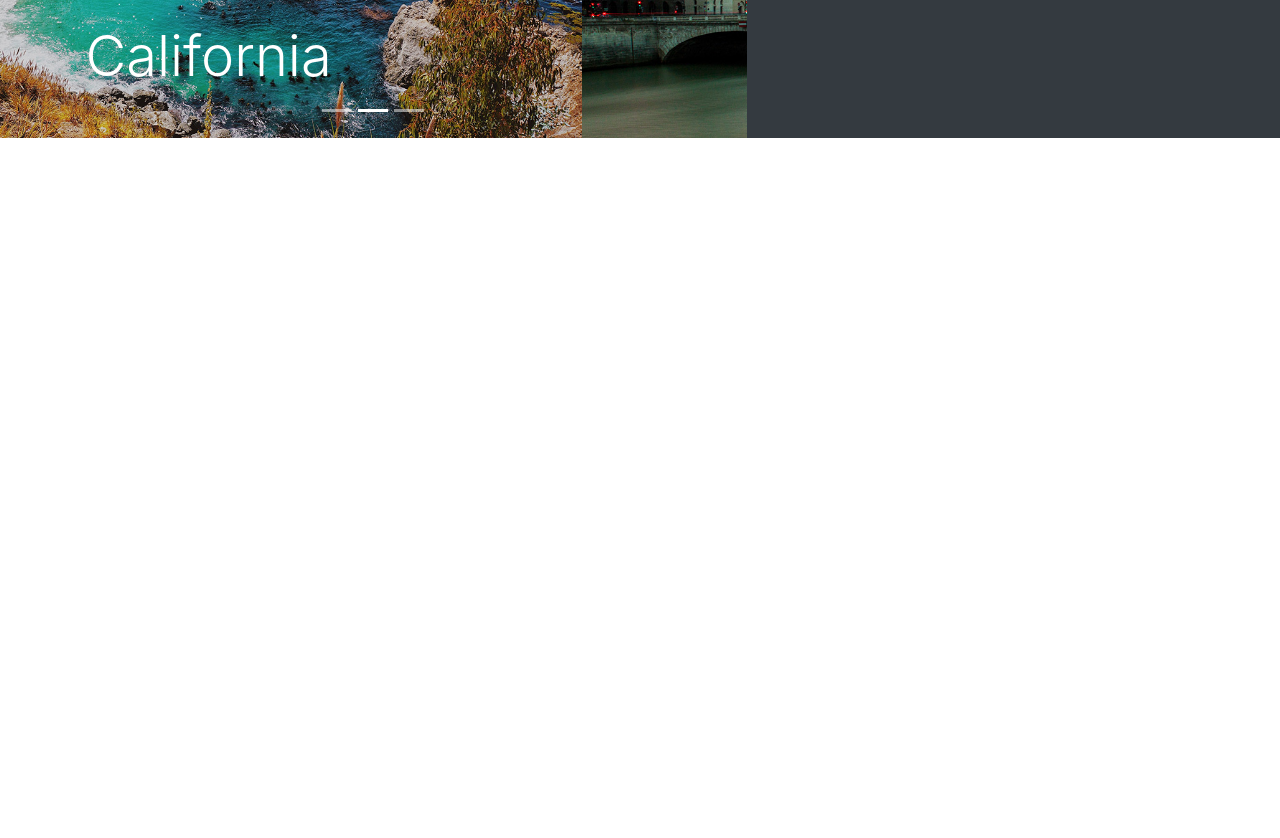
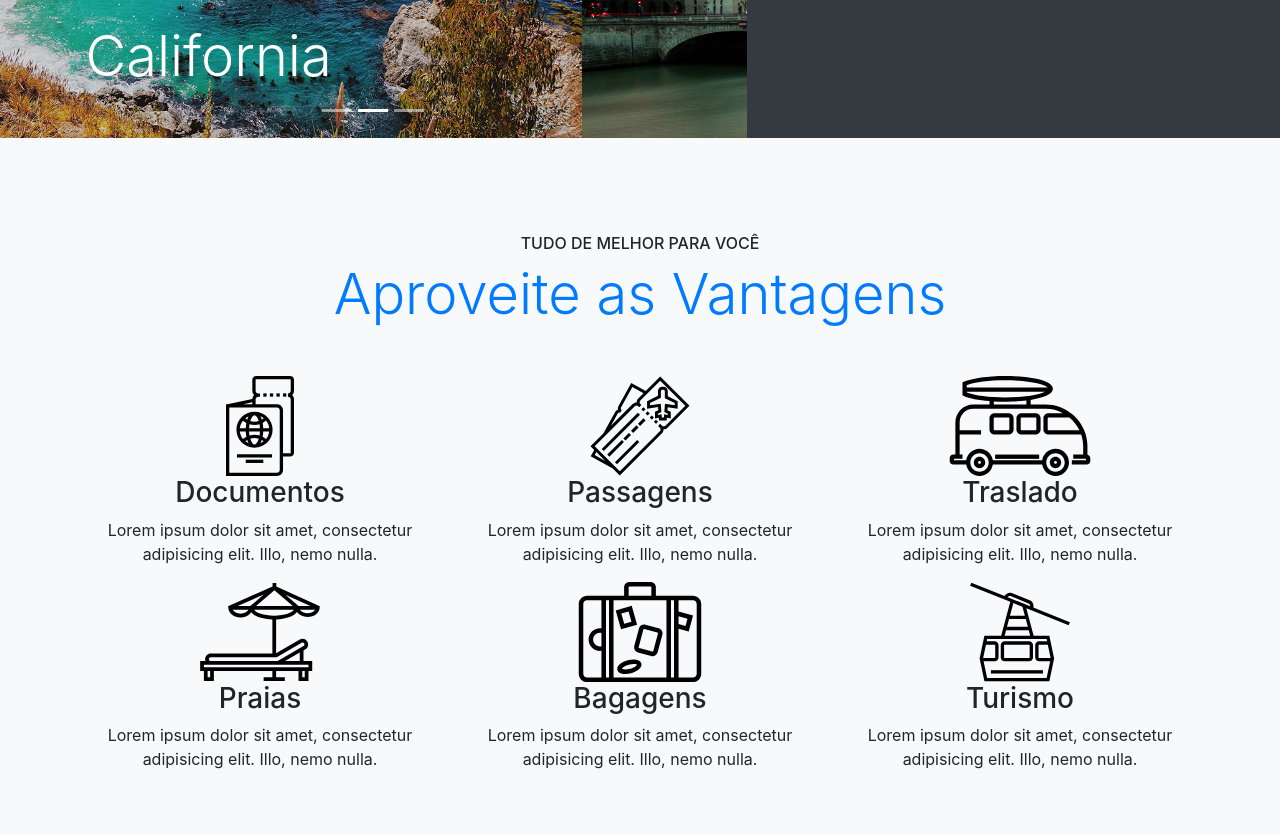
Before and after one commit to WilliamRoger/curso-bootstrap4, a plain HTML site: page index.html in a window 1280 px wide. Shown: the part 435-1273 px from the top of the page. Drawn offline with Linux system fonts and the light colour scheme.

Commit message:
Adicionado content principal

```diff
--- a/css/style.css
+++ b/css/style.css
@@ -2,7 +2,12 @@ body {
   height: 3000px;
   padding-top: 75px;
 }
+
 .box-shadow {
   box-shadow: 0 2px 4px 0 rgba(0,0,0,.05),
               0 4px 8px 0 rgba(0,0,0,.05);
 }
+
+.icon {
+  height: 100px;
+}
--- a/index.html
+++ b/index.html
@@ -96,6 +96,59 @@
         </div>
       </div>
     </section>
+
+    <section class="py-5 bg-light text-center">
+      <div class="container">
+        <div class="my-5">
+          <span class="h6 d-block">TUDO DE MELHOR PARA VOCÊ</span>
+          <h2 class="display-4 text-primary">Aproveite as Vantagens</h2>
+        </div>
+        <div class="row">
+          <div class="col-xl-4 col-md-6">
+            <div class="d-flex justify-content-center icon">
+              <img src="img/icones/passaporte.svg" alt="Passaporte">
+            </div>
+            <h3>Documentos</h3>
+            <p>Lorem ipsum dolor sit amet, consectetur adipisicing elit. Illo, nemo nulla.</p>
+          </div>
+          <div class="col-xl-4 col-md-6">
+            <div class="d-flex justify-content-center icon">
+              <img src="img/icones/passagens.svg" alt="Passagens">
+            </div>
+            <h3>Passagens</h3>
+            <p>Lorem ipsum dolor sit amet, consectetur adipisicing elit. Illo, nemo nulla.</p>
+          </div>
+          <div class="col-xl-4 col-md-6">
+            <div class="d-flex justify-content-center icon">
+              <img src="img/icones/translado.svg" alt="Translado">
+            </div>
+            <h3>Traslado</h3>
+            <p>Lorem ipsum dolor sit amet, consectetur adipisicing elit. Illo, nemo nulla.</p>
+          </div>
+          <div class="col-xl-4 col-md-6">
+            <div class="d-flex justify-content-center icon">
+              <img src="img/icones/praias.svg" alt="Praias">
+            </div>
+            <h3>Praias</h3>
+            <p>Lorem ipsum dolor sit amet, consectetur adipisicing elit. Illo, nemo nulla.</p>
+          </div>
+          <div class="col-xl-4 col-md-6">
+            <div class="d-flex justify-content-center icon">
+              <img src="img/icones/bagagens.svg" alt="Bagagens">
+            </div>
+            <h3>Bagagens</h3>
+            <p>Lorem ipsum dolor sit amet, consectetur adipisicing elit. Illo, nemo nulla.</p>
+          </div>
+          <div class="col-xl-4 col-md-6">
+            <div class="d-flex justify-content-center icon">
+              <img src="img/icones/turismo.svg" alt="Turismo">
+            </div>
+            <h3>Turismo</h3>
+            <p>Lorem ipsum dolor sit amet, consectetur adipisicing elit. Illo, nemo nulla.</p>
+          </div>
+        </div>
+      </div>
+    </section>
 		<script src="js/jquery-3.2.1.slim.min.js"></script>
 		<script src="js/popper.min.js"></script>
     <script src="js/bootstrap.js"></script>
```
